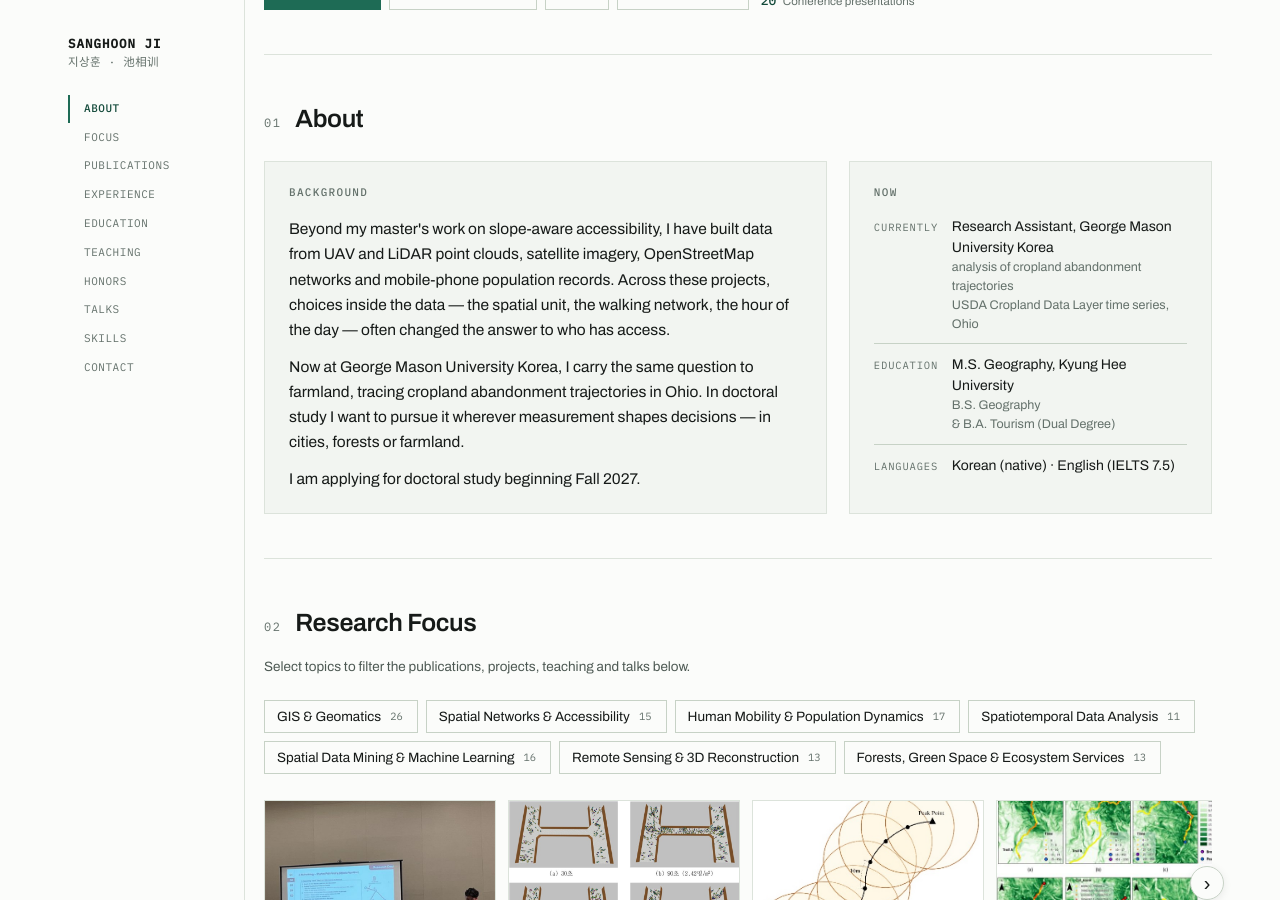
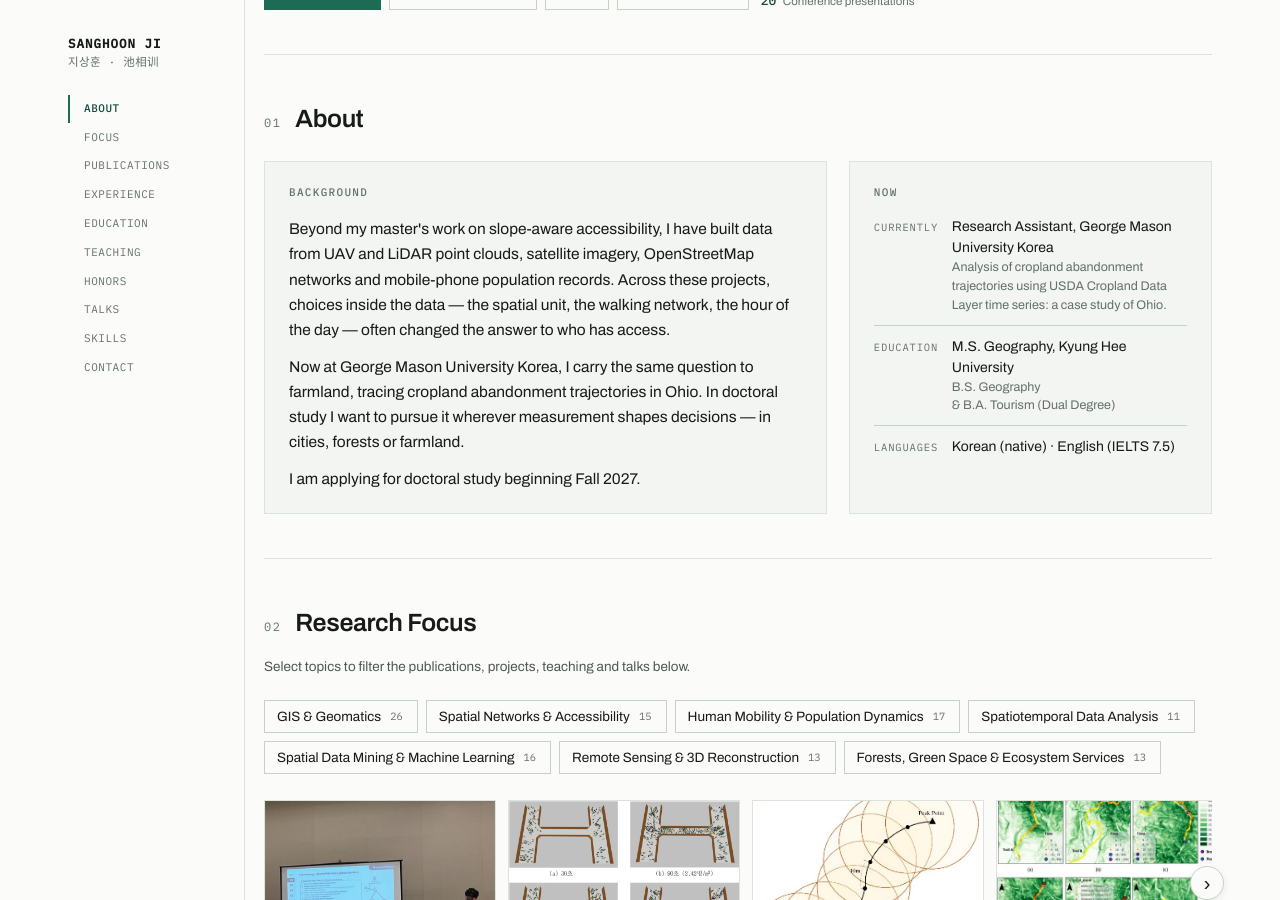
Before and after one commit to JasonJish/JasonJish.github.io, a Jekyll site: the page built from index.html, in a window 1280 px wide and 900 px high, scrolled down 496 px. Built offline with Jekyll 4.4.1, drawn with Linux system fonts in a browser that asks for light colours.

Commit message:
Revise note for Research Assistant position
Updated the note for the Research Assistant position to improve clarity and detail.

```diff
--- a/index.html
+++ b/index.html
@@ -52,8 +52,8 @@ currently:
   - key: Currently
     value: Research Assistant, George Mason University Korea
     note: >-
-      analysis of cropland abandonment trajectories<br>USDA Cropland Data Layer
-      time series, Ohio
+      Analysis of cropland abandonment trajectories
+      using USDA Cropland Data Layer time series: a case study of Ohio.
   - key: Education
     value: M.S. Geography, Kyung Hee University
     note: B.S. Geography<br>& B.A. Tourism (Dual Degree)
```
